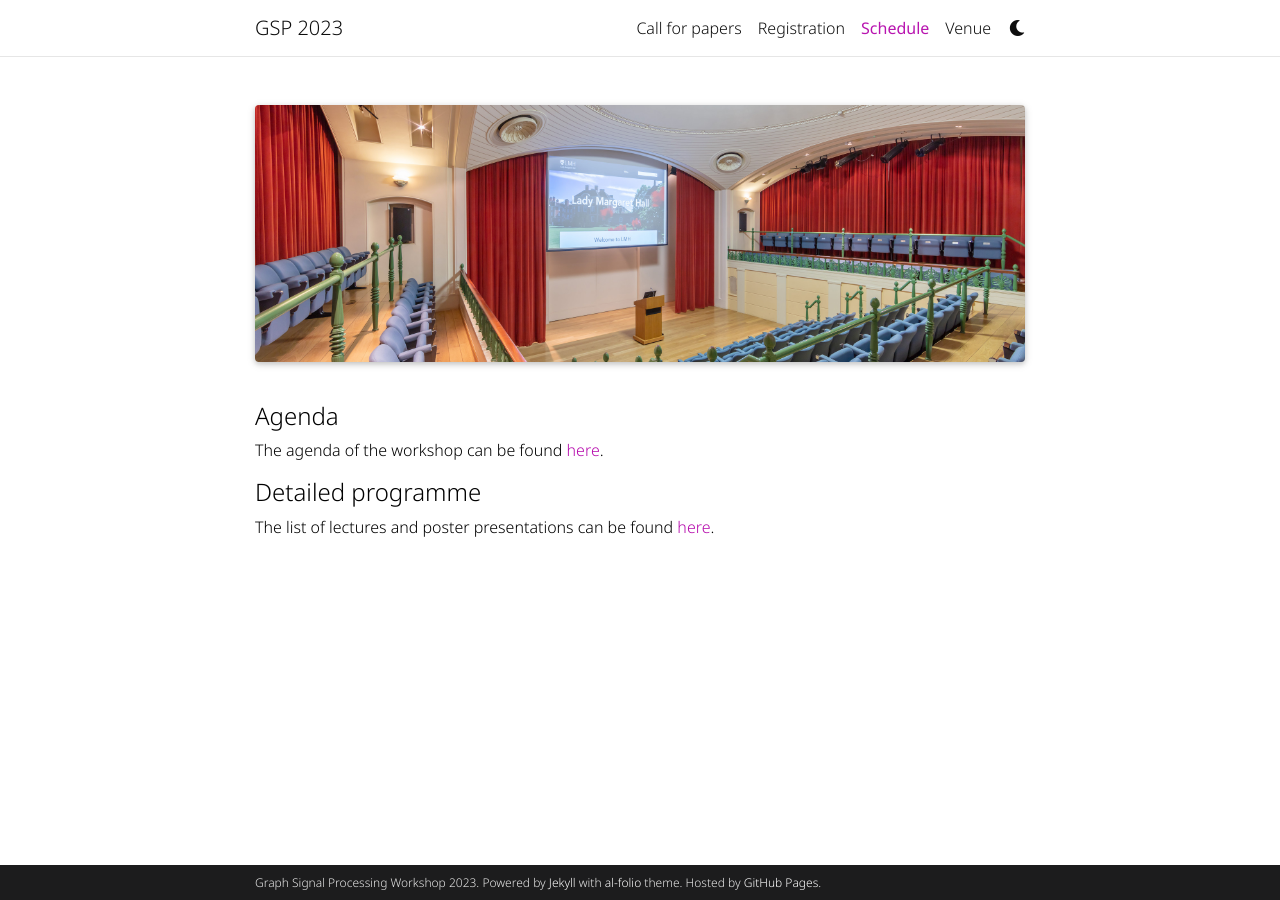
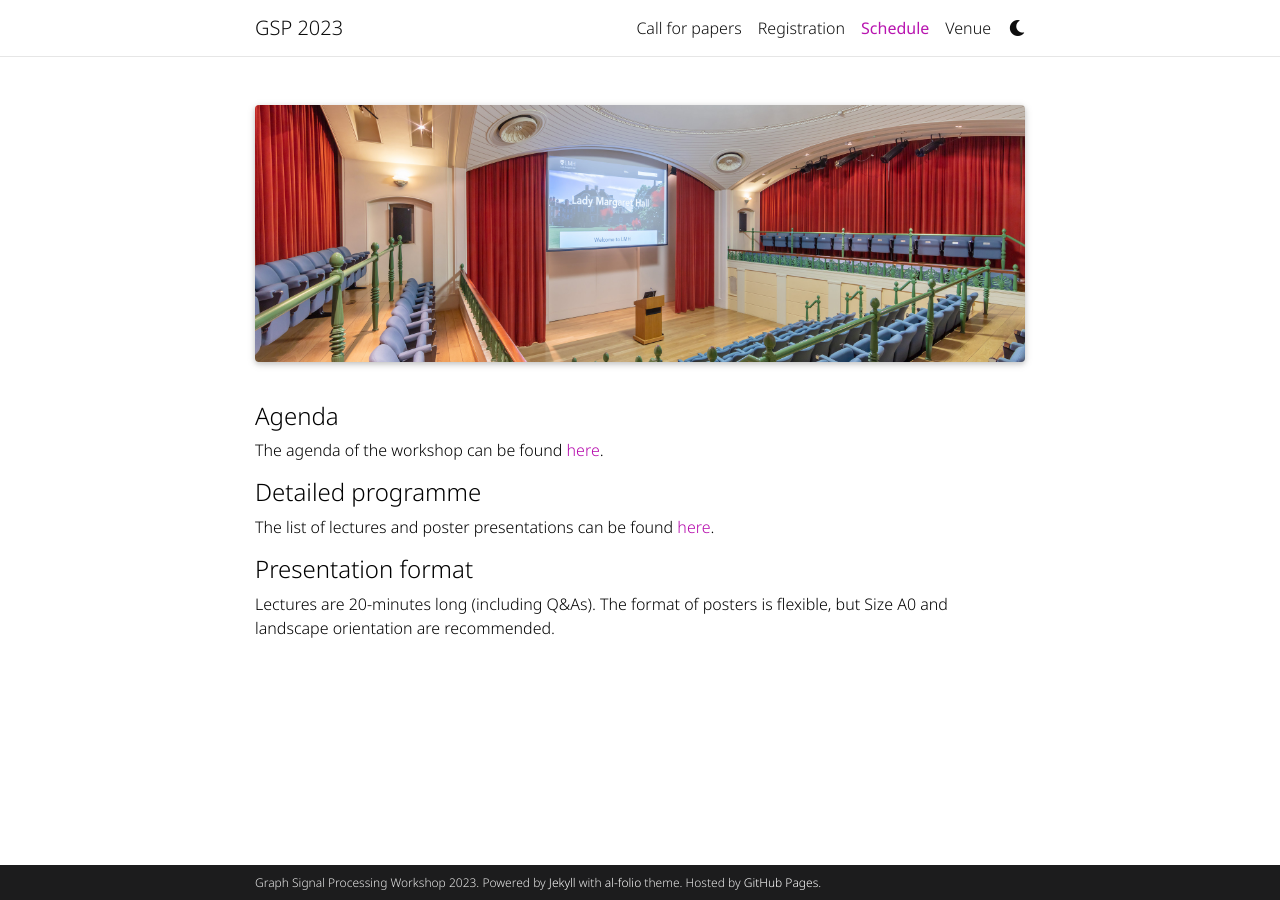
Before and after one commit to shreyasvinaya/gspworkshop2025.github.io, a Jekyll site: the page built from _pages/schedule.md, in a window 1280 px wide. Built offline with Jekyll 4.4.1, drawn with Linux system fonts in a browser that asks for light colours; full-size pictures stand in for the smaller copies a plugin makes; comment, search, counter and statistics services are not loaded; a style sheet for code colours, icons or effects is not loaded.

Commit message:
Update schedule.md

```diff
--- a/_pages/schedule.md
+++ b/_pages/schedule.md
@@ -15,3 +15,6 @@ The agenda of the workshop can be found [here](https://gspworkshop.org/assets/pd
 
 #### Detailed programme
 The list of lectures and poster presentations can be found [here](https://gspworkshop.org/assets/pdf/List%20of%20Papers%20V4.pdf).
+
+#### Presentation format
+Lectures are 20-minutes long (including Q&As). The format of posters is flexible, but Size A0 and landscape orientation are recommended.
```
